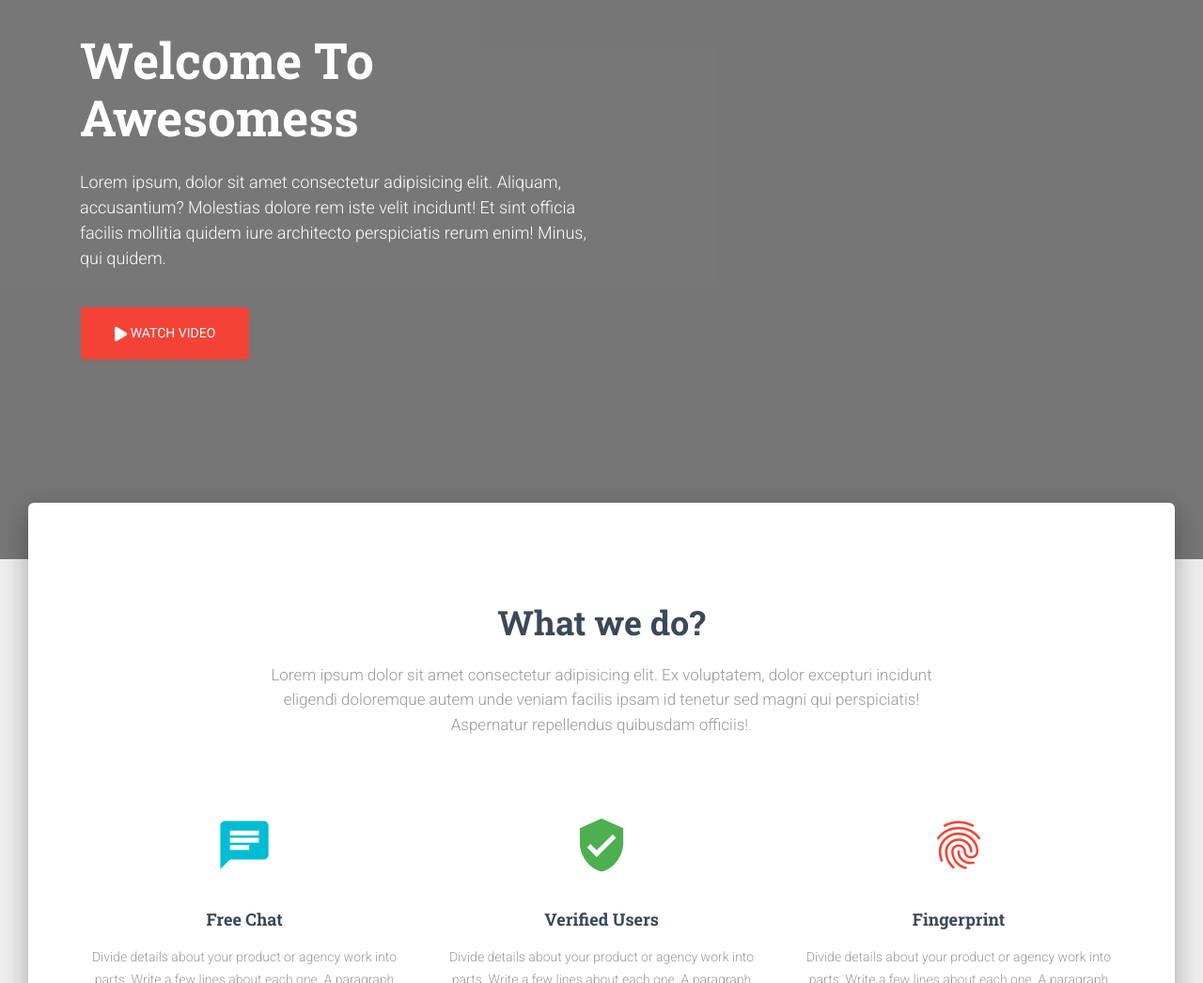
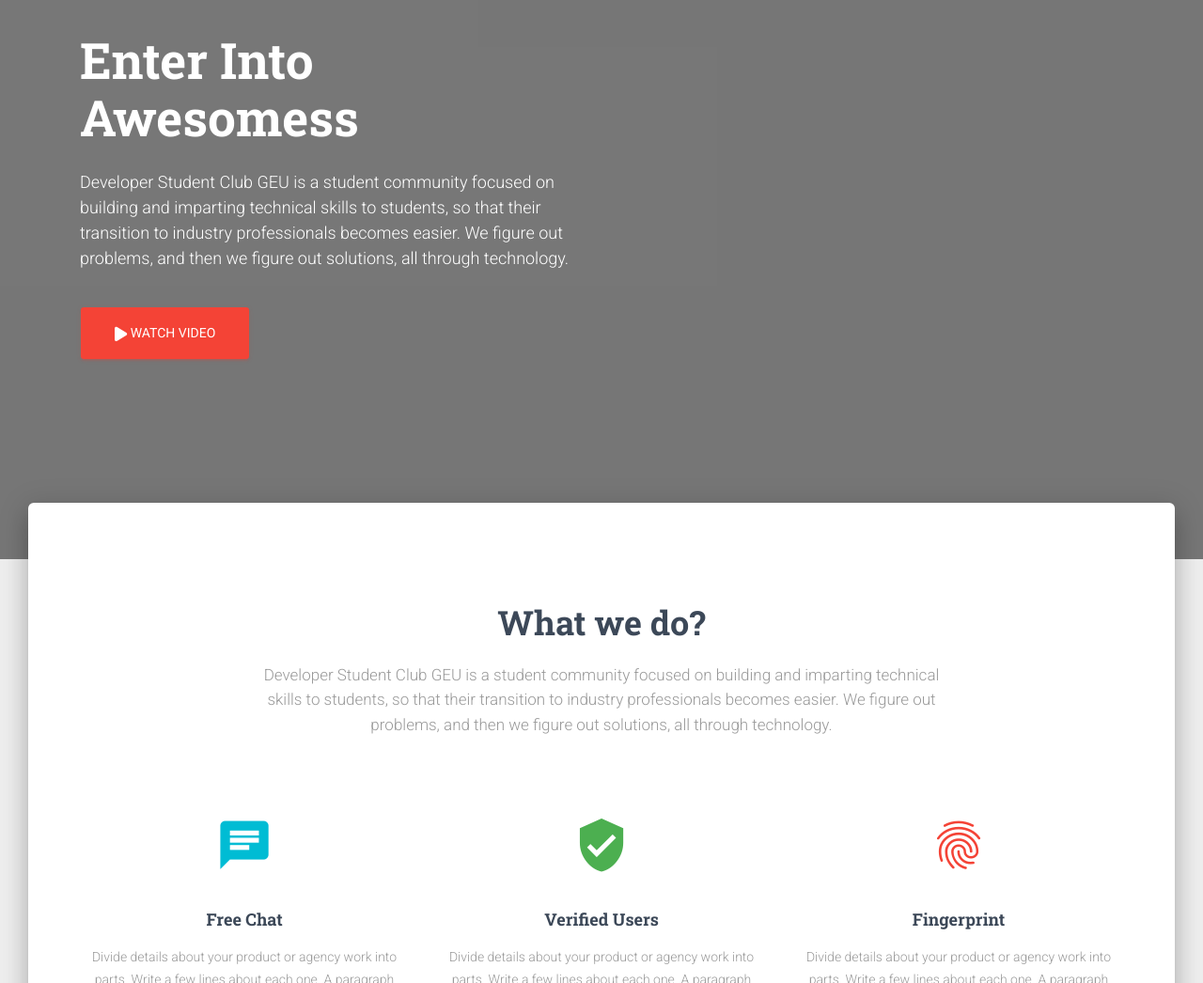
Before and after one commit to dscgeu/dscgeu.github.io, a website: page index.html in a window 1280 px wide. Shown: the part 205-1251 px from the top of the page at 94% size. Drawn offline with Linux system fonts and the light colour scheme; some packages are replaced by stand-ins of ours.

Commit message:
added club description

```diff
--- a/index.html
+++ b/index.html
@@ -101,10 +101,8 @@
         <div class="container">
             <div class="row">
                 <div class="col-md-6">
-                    <h1 class="title">Welcome To Awesomess</h1>
-                    <h4>Lorem ipsum, dolor sit amet consectetur adipisicing elit. Aliquam, accusantium? Molestias dolore
-                        rem iste velit incidunt! Et sint officia facilis mollitia quidem iure architecto perspiciatis
-                        rerum enim! Minus, qui quidem.</h4>
+                    <h1 class="title">Enter Into Awesomess</h1>
+                    <h4>Developer Student Club GEU is a student community focused on building and imparting technical skills to students, so that their transition to industry professionals becomes easier. We figure out problems, and then we figure out solutions, all through technology.</h4>
                     <br>
                     <a href="https://www.youtube.com/watch?v=" target="_blank"
                         class="btn btn-danger btn-raised btn-lg">
@@ -120,9 +118,7 @@
                 <div class="row">
                     <div class="col-md-8 ml-auto mr-auto">
                         <h2 class="title">What we do?</h2>
-                        <h5 class="description">Lorem ipsum dolor sit amet consectetur adipisicing elit. Ex voluptatem,
-                            dolor excepturi incidunt eligendi doloremque autem unde veniam facilis ipsam id tenetur sed
-                            magni qui perspiciatis! Aspernatur repellendus quibusdam officiis!.</h5>
+                        <h5 class="description">Developer Student Club GEU is a student community focused on building and imparting technical skills to students, so that their transition to industry professionals becomes easier. We figure out problems, and then we figure out solutions, all through technology.</h5>
                     </div>
                 </div>
                 <div class="features">
```
Also changed, not shown: assets/final_img/lJaohMmyY.png (added).
